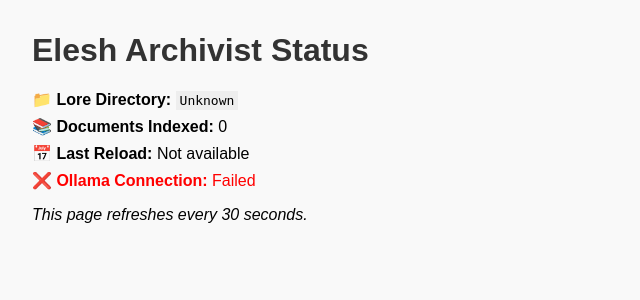
After one commit to jmruland/Elesh, a Flask app: template app/templates/status.html in a window 1280 px wide. The commit adds this page. Shown: the top 300 px of the page, without its empty margins (0-640 px from the left). Run offline with Flask 3, Linux system fonts and the light colour scheme; the template is opened without the code that fills it, so the values that code supplies are empty.

Commit message:
Adjustments for Ollama troublshooting.

```diff
--- a/app/main.py
+++ b/app/main.py
@@ -8,6 +8,9 @@ from routes.openai_compatible import openai_bp
 from routes.health import health_bp
 from routes.reload import reload_bp
 from query import get_system_prompt
+from utils.ollama import check_required_ollama_models
+check_required_ollama_models()
+
 
 app = Flask(__name__)
 
--- /dev/null
+++ b/app/templates/status.html
@@ -0,0 +1,66 @@
+<!DOCTYPE html>
+<html lang="en">
+
+<head>
+    <meta charset="UTF-8">
+    <title>Elesh Archivist Status</title>
+    <meta http-equiv="refresh" content="30">
+    <style>
+        body {
+            font-family: Arial, sans-serif;
+            background: #f9f9f9;
+            margin: 2em;
+        }
+
+        h1 {
+            color: #333;
+        }
+
+        ul {
+            list-style-type: none;
+            padding-left: 0;
+        }
+
+        li {
+            margin: 0.5em 0;
+        }
+
+        .ok {
+            color: green;
+        }
+
+        .warn {
+            color: darkorange;
+        }
+
+        .fail {
+            color: red;
+        }
+
+        code {
+            background: #eee;
+            padding: 2px 4px;
+        }
+    </style>
+</head>
+
+<body>
+    <h1>Elesh Archivist Status</h1>
+    <ul>
+        <li><strong>📁 Lore Directory:</strong> <code>{{ status.lore.lore_path or "Unknown" }}</code></li>
+        <li><strong>📚 Documents Indexed:</strong> {{ status.lore.total_files or 0 }}</li>
+        <li><strong>📅 Last Reload:</strong> {{ status.lore.timestamp or "Not available" }}</li>
+        {% if status.lore.ollama_ok %}
+        <li class="ok"><strong>✅ Ollama Connection:</strong> OK</li>
+        {% else %}
+        <li class="fail"><strong>❌ Ollama Connection:</strong> Failed</li>
+        {% endif %}
+        {% if status.lore.ollama_models_missing %}
+        <li class="warn"><strong>⚠️ Missing Ollama Models:</strong> {{ status.lore.ollama_models_missing | join(", ") }}
+        </li>
+        {% endif %}
+    </ul>
+    <p><em>This page refreshes every 30 seconds.</em></p>
+</body>
+
+</html>
```
Also changed, not shown: app/routes/frontend.py (+9 -1 lines), app/routes/status.py (+8 -0 lines), app/templates/index.html (+53 -22 lines), app/utils/ollama.py (added, +29 -0 lines).
